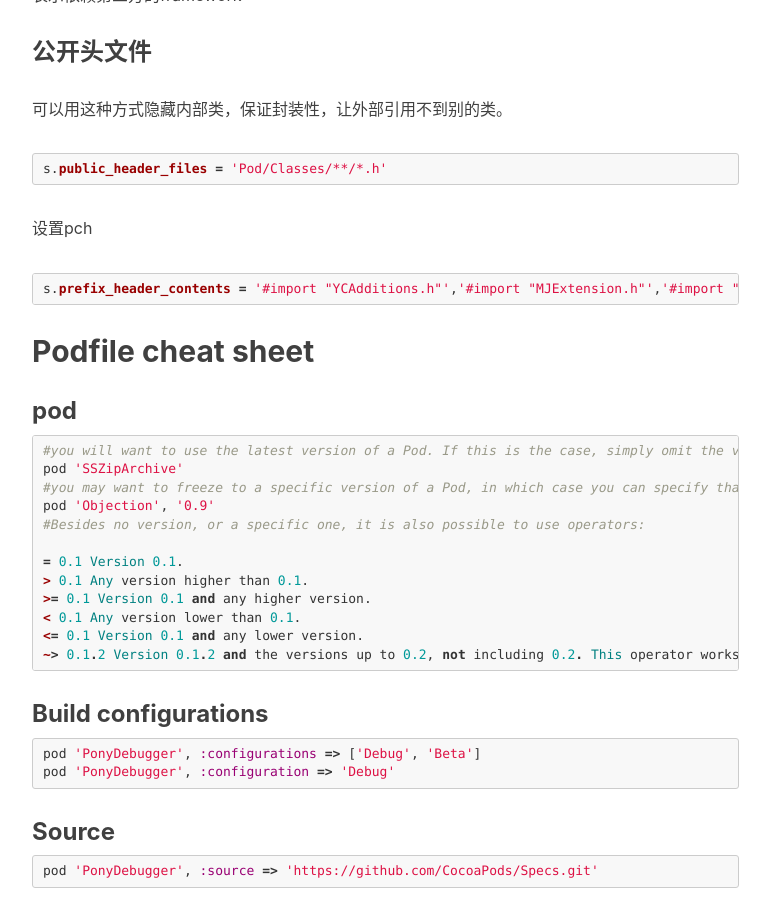
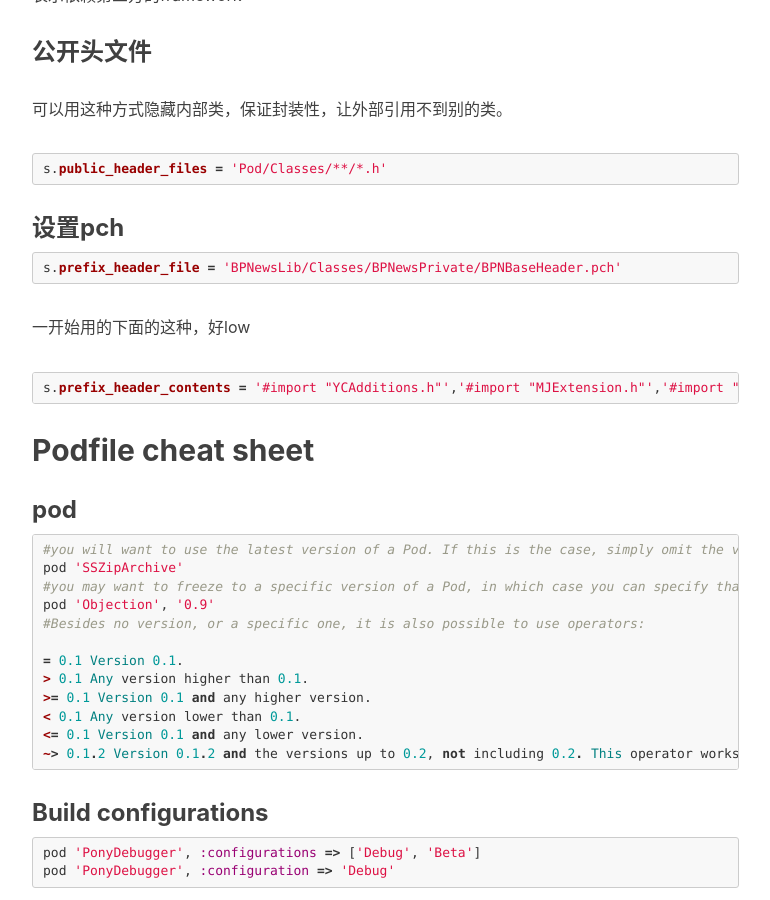
Before and after one commit to toolazytoname/toolazytoname.github.io, a Jekyll site: the page built from _posts/2018-06-23-private-podspec.markdown, in a window 1280 px wide and 900 px high, scrolled down 3227 px. Shown: the whole window, without its empty margins (233-1003 px from the left). Built offline with Jekyll 4.4.1, drawn with Linux system fonts in a browser that asks for light colours; nearby versions of some CDN libraries; comment, search, counter and statistics services are not loaded.

Commit message:
add 2018-06-23-private-podspec.markdown

```diff
--- a/_posts/2018-06-23-private-podspec.markdown
+++ b/_posts/2018-06-23-private-podspec.markdown
@@ -150,13 +150,17 @@ s.public_header_files = 'Pod/Classes/**/*.h'
 
 
 
-设置pch
+### 设置pch
+
+~~~ruby
+s.prefix_header_file = 'BPNewsLib/Classes/BPNewsPrivate/BPNBaseHeader.pch'
+~~~
+
+一开始用的下面的这种，好low
 
 ~~~ ruby
 s.prefix_header_contents = '#import "YCAdditions.h"','#import "MJExtension.h"','#import "Masonry.h"','#import "UIImageView+Async.h"','#import <ReactiveObjC/RACEXTScope.h>','#import "YCAppMacro.h"','#import "Constants.h"','#import "BPResponseModel.h"','#import "YCTopicMacros.h"','#import "UITableView+Layout.h"','#import "YCToolSet.h"','#import "M80AttributedLabel.h"'
 ~~~
-
-
 
 
 
```
